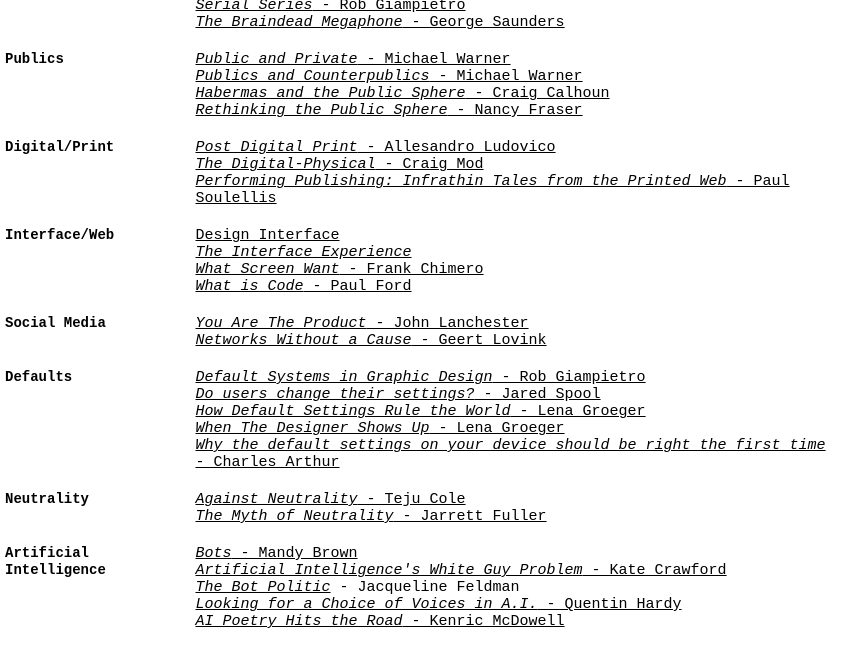
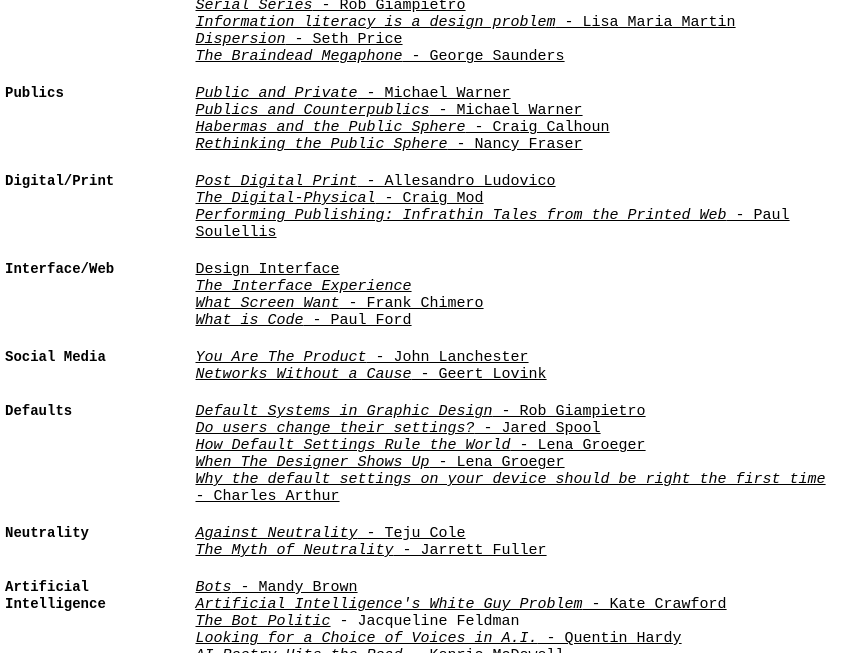
Before and after one commit to jarrettfuller/tech, a plain HTML site: page reading.html in a window 1280 px wide. Shown: the part 447-1100 px from the top of the page, without its empty margins (0-848 px from the left). Drawn offline with Linux system fonts and the light colour scheme.

Commit message:
added information readings

```diff
--- a/reading.html
+++ b/reading.html
@@ -56,6 +56,8 @@
                     <p><a href="https://www.amazon.com/Image-Guide-Pseudo-Events-America/dp/0679741801/ref=sr_1_1?ie=UTF8&qid=1503081636&sr=8-1&keywords=the+image+daniel+boorstin"><i>The Image</i> - Daniel Boorstin</a></p>
                     <p><a href="downloads/The-Information.pdf"><i>The Information</i> - James Gleick</a></p>
                     <p><a href="https://www.linedandunlined.com/archive/serial-series"><i>Serial Series</i> - Rob Giampietro</a></p>
+                    <p><a href="https://24ways.org/2016/information-literacy-is-a-design-problem/"><i>Information literacy is a design problem</i> - Lisa Maria Martin</a></p>
+                    <p><a href="downloads/Price_Dispersion_2008.pdf"><i>Dispersion</i> - Seth Price</a></p>
                     <p><a href="/downloads/saunders-braindead.pdf"><i>The Braindead Megaphone</i> - George Saunders</a></p>
                 </div>
             </div>
```
Also changed, not shown: syllabus.html (+1 -0 lines), 1 other file.
